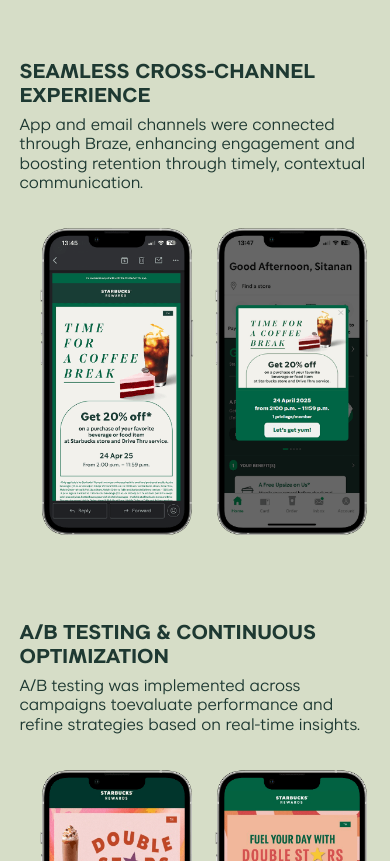
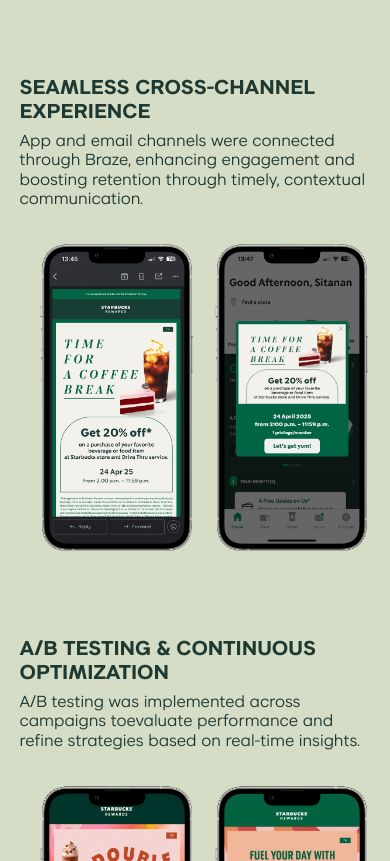
Before and after one commit to jathurong-best/starbuck_award, a plain HTML site: page index.html in a window 390 px wide. Shown: the part 5077-5938 px from the top of the page. Drawn offline with nearby package versions, Linux system fonts and the light colour scheme; files whose address does not match are found by name.

Commit message:
fix spacing

```diff
--- a/index.css
+++ b/index.css
@@ -950,7 +950,7 @@ section {
     }
 
     .leveraging-section-wrapper2.block-reverse {
-        padding: 0 0 4rem;
+        padding: 1rem 0 4rem;
     }
 
     .leveraging-block .per-image-special {
```
